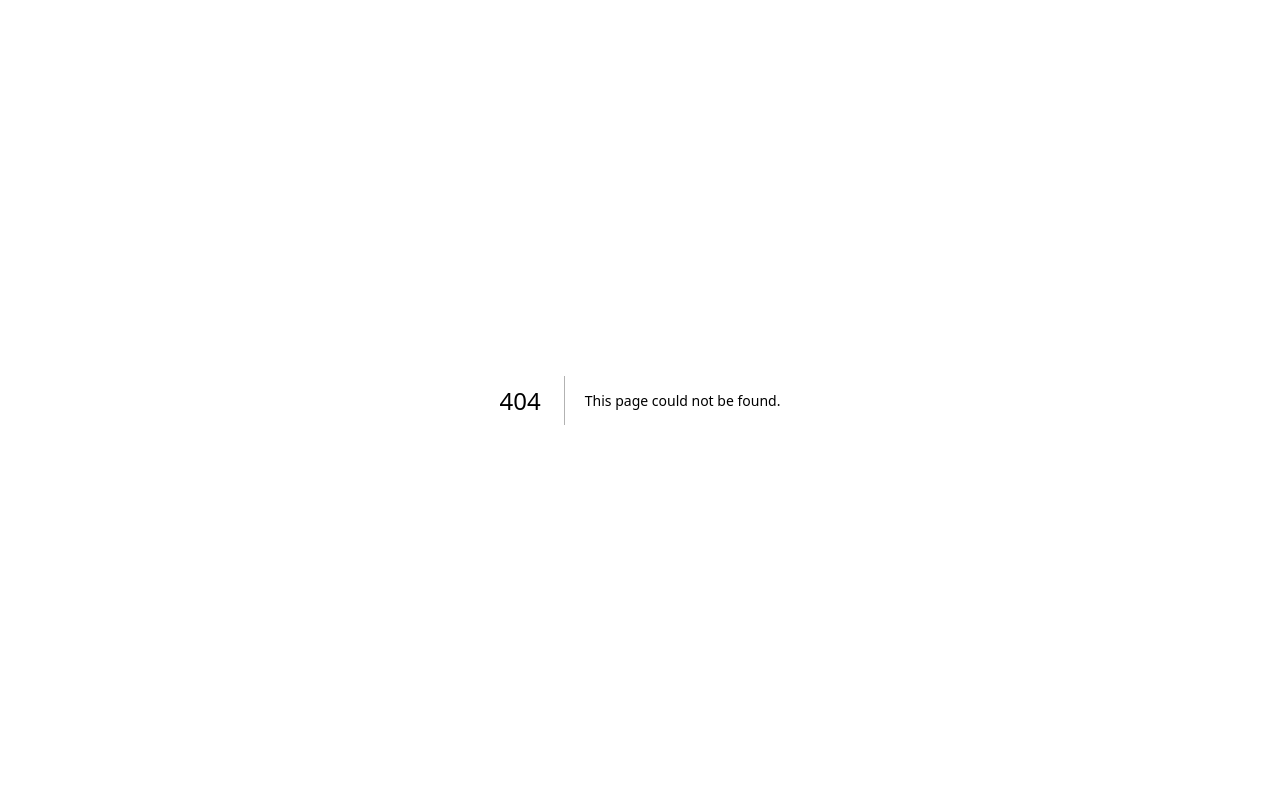
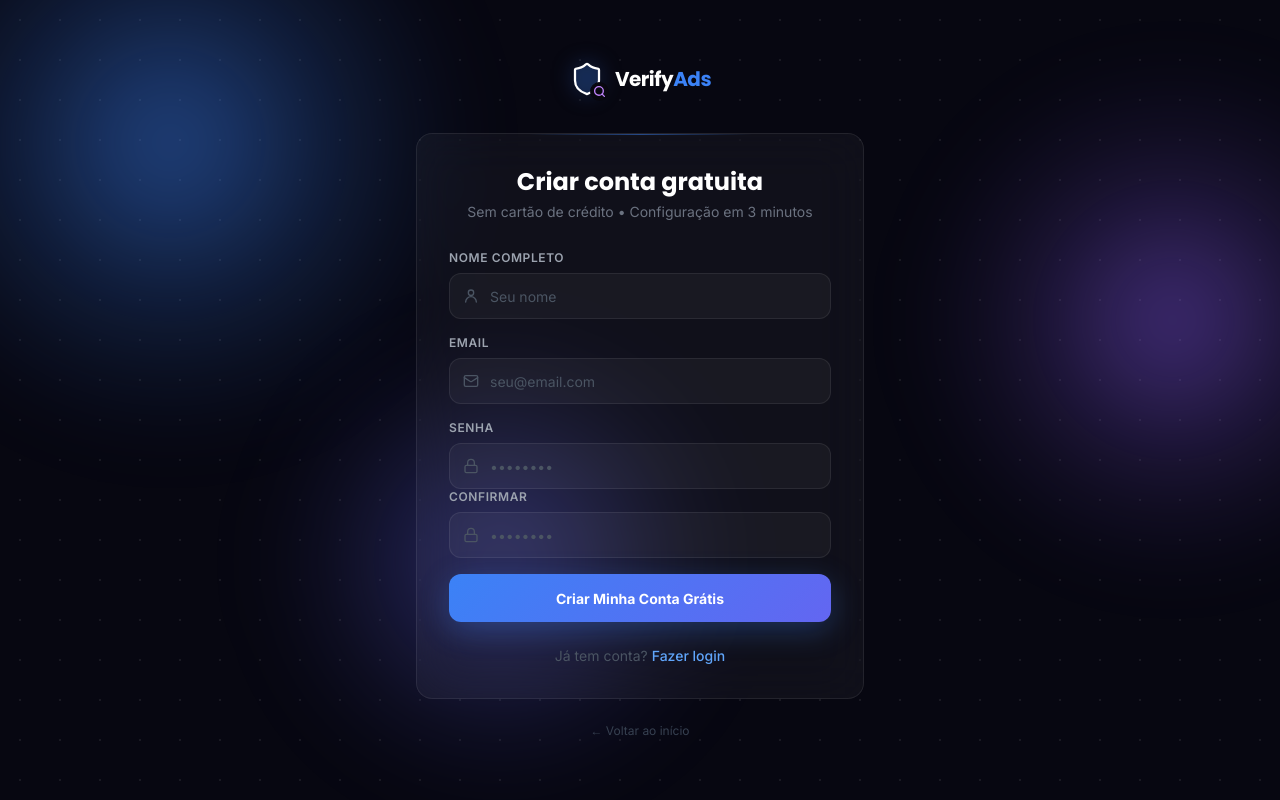
Before and after one commit to matspectrum-ai/Verify-ADS, a Next.js app: page /cadastro in a window 1280 px wide. Before the commit this address had no page. Built offline with nearby package versions, Linux system fonts and the light colour scheme.

Commit message:
feat: reconstruct captured signup route

```diff
--- /dev/null
+++ b/app/cadastro/page.tsx
@@ -0,0 +1,82 @@
+"use client";
+
+import Link from "next/link";
+import { FormEvent } from "react";
+import { AmbientBackground } from "../components/ambient-background";
+import { Brand } from "../components/brand";
+
+function FieldIcon({ type }: { type: "user" | "email" | "lock" }) {
+  const common = {
+    viewBox: "0 0 24 24",
+    fill: "none",
+    stroke: "currentColor",
+    strokeWidth: 2,
+    strokeLinecap: "round" as const,
+    strokeLinejoin: "round" as const,
+  };
+
+  if (type === "user") {
+    return <svg aria-hidden="true" {...common}><path d="M20 21a8 8 0 0 0-16 0"/><circle cx="12" cy="7" r="4"/></svg>;
+  }
+  if (type === "email") {
+    return <svg aria-hidden="true" {...common}><path d="m22 7-8.991 5.727a2 2 0 0 1-2.009 0L2 7"/><rect x="2" y="4" width="20" height="16" rx="2"/></svg>;
+  }
+  return <svg aria-hidden="true" {...common}><rect x="3" y="11" width="18" height="11" rx="2"/><path d="M7 11V7a5 5 0 0 1 10 0v4"/></svg>;
+}
+
+export default function SignupPage() {
+  function submit(event: FormEvent<HTMLFormElement>) {
+    event.preventDefault();
+  }
+
+  return (
+    <main className="auth-page signup-page">
+      <AmbientBackground compact />
+      <div className="auth-wrap">
+        <div className="auth-brand"><Brand size="md" centered /></div>
+        <div className="auth-card signup-auth-card">
+          <div className="auth-card-line signup-card-line" />
+          <header>
+            <h1>Criar conta gratuita</h1>
+            <p>Sem cartão de crédito • Configuração em 3 minutos</p>
+          </header>
+          <form onSubmit={submit}>
+            <label>
+              <span>Nome completo</span>
+              <div className="field-wrap">
+                <FieldIcon type="user" />
+                <input type="text" required autoComplete="name" placeholder="Seu nome" />
+              </div>
+            </label>
+            <label>
+              <span>Email</span>
+              <div className="field-wrap">
+                <FieldIcon type="email" />
+                <input type="email" required autoComplete="email" placeholder="seu@email.com" />
+              </div>
+            </label>
+            <div className="signup-password-grid">
+              <label>
+                <span>Senha</span>
+                <div className="field-wrap">
+                  <FieldIcon type="lock" />
+                  <input type="password" required autoComplete="new-password" placeholder="••••••••" />
+                </div>
+              </label>
+              <label>
+                <span>Confirmar</span>
+                <div className="field-wrap">
+                  <FieldIcon type="lock" />
+                  <input type="password" required autoComplete="new-password" placeholder="••••••••" />
+                </div>
+              </label>
+            </div>
+            <button className="signup-submit" type="submit">Criar Minha Conta Grátis</button>
+          </form>
+          <p className="signup-copy">Já tem conta? <Link href="/login">Fazer login</Link></p>
+        </div>
+        <p className="back-home"><Link href="/">← Voltar ao início</Link></p>
+      </div>
+    </main>
+  );
+}
```
